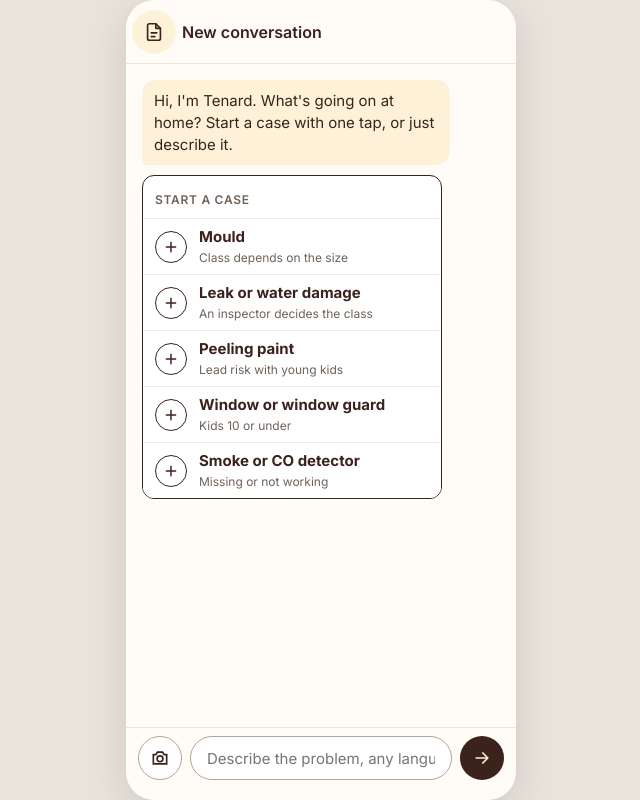
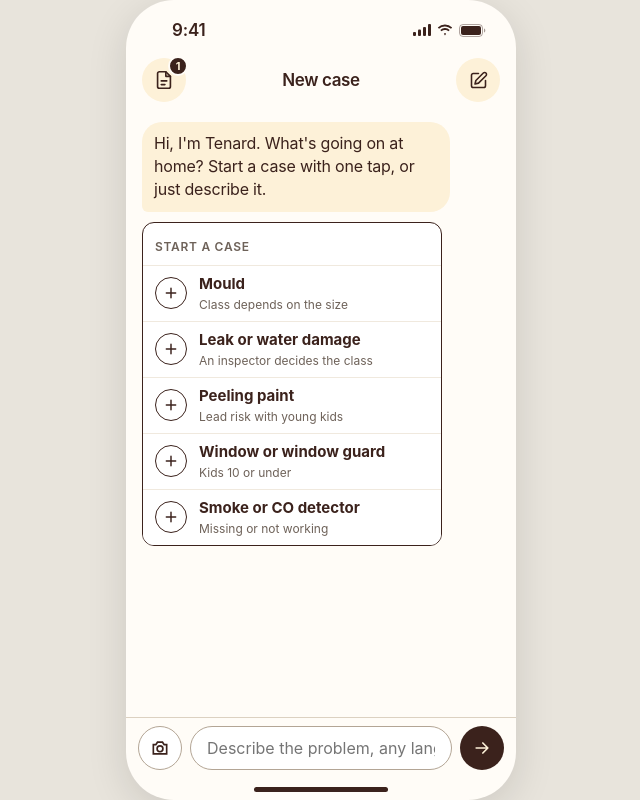
Before and after one commit to hey-niia/tenard, a plain HTML site: page index.html in a window 1280 px wide. Shown: the whole page, without its empty margins (319-959 px from the left). Drawn offline with Linux system fonts and the light colour scheme.

Commit message:
iOS layout: status bar, centered nav with documents button, case card below nav
- Status bar (9:41) and home indicator in the desktop phone frame; hidden on real phones
- Nav bar: documents button with open-case count (opens the cases sheet), centered title, new-case button
- Pinned case card moved below the nav bar
- iOS type sizes, 44pt targets, back button on the case screen, Done on the sheet

Co-Authored-By: Claude Opus 5.5 <noreply@anthropic.com>

```diff
--- a/index.html
+++ b/index.html
@@ -84,7 +84,38 @@
   .progress { height: 6px; background: #EEE6DA; border-radius: 3px; overflow: hidden; }
   .progress div { height: 6px; background: var(--ink); }
   .sr { position: absolute; width: 1px; height: 1px; overflow: hidden; clip: rect(0 0 0 0); }
-  .phone { position: relative; }
+  /* ---------- iOS conventions ---------- */
+  html, body, button, input { font-family: -apple-system, BlinkMacSystemFont, "SF Pro Text", Inter, system-ui, sans-serif; -webkit-font-smoothing: antialiased; }
+  .phone { position: relative; border-radius: 48px; }
+  .statusbar { height: 54px; flex-shrink: 0; display: flex; align-items: center; justify-content: space-between; padding: 6px 30px 0 46px; color: var(--ink); }
+  .statusbar .time { font-size: 17px; font-weight: 600; letter-spacing: -.2px; }
+  .sb-icons { display: flex; align-items: center; gap: 6px; }
+  .homebar { position: absolute; left: 50%; bottom: 8px; transform: translateX(-50%); width: 134px; height: 5px; border-radius: 3px; background: var(--ink); z-index: 8; pointer-events: none; }
+  @media (max-width: 500px) { .statusbar, .homebar { display: none; } .phone { padding-top: env(safe-area-inset-top); border-radius: 0; } }
+  .nav { height: 52px; flex-shrink: 0; display: grid; grid-template-columns: 1fr auto 1fr; align-items: center; padding: 0 16px; }
+  .nav > :first-child { justify-self: start; } .nav > :last-child { justify-self: end; }
+  .navtitle { font-size: 17px; font-weight: 600; letter-spacing: -.4px; text-align: center; }
+  .navbtn { width: 44px; height: 44px; border-radius: 22px; border: 0; background: var(--cream); color: var(--ink); display: flex; align-items: center; justify-content: center; position: relative; }
+  .navbtn .count { position: absolute; top: -2px; right: -2px; min-width: 20px; height: 20px; padding: 0 5px; border-radius: 10px; border: 2px solid var(--bg); background: var(--accent); color: var(--cream); font-size: 11px; font-weight: 700; display: flex; align-items: center; justify-content: center; box-sizing: border-box; }
+  .back { height: 44px; border: 0; background: none; padding: 0 8px 0 0; display: flex; align-items: center; gap: 6px; font-size: 17px; color: var(--ink); }
+  .pin { margin: 2px 16px 0; flex-shrink: 0; display: flex; align-items: center; gap: 12px; min-height: 60px; padding: 10px 12px; border: 1px solid #EBDDBF; border-radius: 16px; background: var(--cream); text-align: left; color: var(--ink); box-shadow: 0 6px 16px -10px rgba(59, 34, 28, .35); position: relative; z-index: 1; margin-bottom: 4px; }
+  .pin .ic { width: 38px; height: 38px; border-radius: 10px; background: var(--accent); color: var(--cream); display: flex; align-items: center; justify-content: center; flex-shrink: 0; }
+  .pin .ic svg { width: 20px; height: 20px; }
+  .pin b { display: block; font-size: 16px; letter-spacing: -.3px; white-space: nowrap; overflow: hidden; text-overflow: ellipsis; }
+  .pin small { display: block; font-size: 13px; color: var(--muted); margin-top: 1px; }
+  .scroll { border-top: 0; }
+  .bot, .user { font-size: 16px; letter-spacing: -.2px; border-radius: 20px; }
+  .bot { border-bottom-left-radius: 6px; } .user { border-bottom-right-radius: 6px; }
+  .chip { min-height: 36px; font-size: 15px; letter-spacing: -.2px; }
+  .input { padding-bottom: 30px; border-top: .5px solid var(--line2); }
+  .input input[type=text] { font-size: 16px; border-radius: 22px; background: #fff; }
+  .phone .foot, .phone .sheet-foot { padding-bottom: 30px; }
+  .primary-btn { height: 50px; border-radius: 14px; font-size: 17px; letter-spacing: -.3px; }
+  .ghost-btn { height: 50px; border-radius: 14px; font-size: 17px; }
+  .sheet-head { display: grid !important; grid-template-columns: 1fr auto 1fr; padding: 0 12px 8px 20px !important; }
+  .sheet-head .done { justify-self: end; height: 44px; border: 0; background: none; font-size: 17px; font-weight: 600; color: var(--ink); padding: 0 8px; }
+  .phone .sheet { border-radius: 38px 38px 0 0; }
+  .phone .handle span { width: 36px; }
   .icon.doc { background: var(--cream); }
   .scrim { position: absolute; inset: 0; border: 0; padding: 0; background: rgba(59, 34, 28, .38); z-index: 5; cursor: default; }
   .sheet { position: absolute; left: 0; right: 0; bottom: 0; height: 86%; z-index: 6; background: var(--bg); border-radius: 28px 28px 0 0; box-shadow: 0 -10px 40px rgba(59, 34, 28, .18); display: flex; flex-direction: column; }
@@ -109,6 +140,8 @@
 
 <script>
 const ICON = {
+  compose: '<svg width="21" height="21" viewBox="0 0 24 24" fill="none" stroke="currentColor" stroke-width="1.8" stroke-linecap="round" stroke-linejoin="round" aria-hidden="true"><path d="M12 4H6a2 2 0 0 0-2 2v12a2 2 0 0 0 2 2h12a2 2 0 0 0 2-2v-6"/><path d="M17.5 3.5a2.1 2.1 0 0 1 3 3L12 15l-4 1 1-4z"/></svg>',
+  back: '<svg width="13" height="22" viewBox="0 0 13 22" fill="none" stroke="currentColor" stroke-width="2.6" stroke-linecap="round" stroke-linejoin="round" aria-hidden="true"><path d="M11 2L2 11l9 9"/></svg>',
   doc: '<svg width="22" height="22" viewBox="0 0 24 24" fill="none" stroke="currentColor" stroke-width="1.8" stroke-linecap="round" stroke-linejoin="round" aria-hidden="true"><path d="M14 3H7a2 2 0 0 0-2 2v14a2 2 0 0 0 2 2h10a2 2 0 0 0 2-2V8z"/><path d="M14 3v5h5M9 13h6M9 17h4"/></svg>',
   menu: '<svg width="22" height="22" viewBox="0 0 24 24" fill="none" stroke="currentColor" stroke-width="2" stroke-linecap="round" aria-hidden="true"><path d="M4 7h16M4 12h16M4 17h16"/></svg>',
   chev: '<svg width="18" height="18" viewBox="0 0 24 24" fill="none" stroke="currentColor" stroke-width="2" stroke-linecap="round" aria-hidden="true"><path d="M9 6l6 6-6 6"/></svg>',
@@ -437,13 +470,18 @@ function msgHTML(x) {
 /* ---------- views ---------- */
 function chatView(conv) {
   const { m, chips, kase } = conv;
-  const header = kase
-    ? `<button class="pill" data-act="case"><span style="min-width:0"><b>${esc(kase.title)}</b><small>Case · ${esc(kase.status)}</small></span>${ICON.chev}</button>`
-    : `<span style="flex:1;font-size:16px;font-weight:600">New conversation</span>`;
+  const pin = kase
+    ? `<button class="pin" data-act="case"><span class="ic">${ICON.doc}</span><span style="flex:1;min-width:0"><b>${esc(kase.title)}</b><small>${esc(kase.status)}</small></span>${ICON.chev}</button>`
+    : '';
   const typing = S.typing ? `<div class="row"><div class="bot"><span class="typing"><i></i><i></i><i></i></span></div></div>` : '';
   const placeholder = S.step === 1 ? 'Where, since when, who you told' : 'Describe the problem, any language';
   return `
-    <div class="bar"><button class="icon doc" aria-label="Your cases" data-act="cases">${ICON.doc}</button>${header}</div>
+    <div class="nav">
+      <button class="navbtn" aria-label="Your cases, ${openCount(kase)} open" data-act="cases">${ICON.doc}<span class="count" aria-hidden="true">${openCount(kase)}</span></button>
+      <span class="navtitle">${kase ? 'Case chat' : 'New case'}</span>
+      <button class="navbtn" aria-label="Start a new case" data-act="new">${ICON.compose}</button>
+    </div>
+    ${pin}
     <div class="scroll" id="scroll">${m.map(msgHTML).join('')}${typing}</div>
     <div class="chips">${S.typing ? '' : chips.map((c, i) => `<button class="chip${c.dark ? ' dark' : ''}" data-chip="${i}">${esc(c.label)}</button>`).join('')}</div>
     <form class="input" id="composer">
@@ -485,7 +523,11 @@ function caseView(kase) {
     </div>` : '';
   const ready = (kase.hasEvidence ? 1 : 0) + (r ? 1 : 0) + (kase.sent ? 1 : 0) + (S.type === 'mould' ? 1 : 0) + (g.filed ? 1 : 0) + (g.violation ? 1 : 0);
   return `
-    <div class="bar2"><button class="icon" aria-label="Back to chat" data-act="chat">${ICON.up}</button><span style="font-size:16px;font-weight:600">Case</span><button class="icon doc" aria-label="All cases" data-act="cases">${ICON.doc}</button></div>
+    <div class="nav">
+      <button class="back" data-act="chat">${ICON.back}Chat</button>
+      <span class="navtitle">Case</span>
+      <button class="navbtn" aria-label="Your cases, ${openCount(kase)} open" data-act="cases">${ICON.doc}<span class="count" aria-hidden="true">${openCount(kase)}</span></button>
+    </div>
     <div class="page">
       <div class="section" style="gap:4px"><h1 style="margin:0;font-size:24px">${esc(kase.title)}</h1><span class="sub" style="font-size:13px">[Address], Apt 4B · started Nov 21</span></div>
       <div class="boxed strong" style="flex-direction:row;justify-content:space-between;align-items:center;padding:12px 14px">
@@ -518,7 +560,7 @@ function sheetView(kase, animate) {
     <button class="scrim${animate ? ' in' : ''}" aria-label="Close cases" data-act="close-sheet"></button>
     <div class="sheet${animate ? ' in' : ''}" role="dialog" aria-modal="true" aria-label="Your cases">
       <button class="handle" aria-label="Close cases" data-act="close-sheet"><span></span></button>
-      <div class="sheet-head"><h2 style="margin:0;font-size:20px">Your cases</h2><button class="icon" aria-label="Close" data-act="close-sheet">${ICON.x}</button></div>
+      <div class="sheet-head"><span></span><h2 class="navtitle" style="margin:0">Your cases</h2><button class="done" data-act="close-sheet">Done</button></div>
       <div class="sheet-body">
         <div class="home"><span style="display:flex;flex-direction:column;gap:2px"><b style="font-size:15px">[Address], Apt 4B, Bronx</b><span class="sub" style="font-size:13px">Rent-stabilized · built 1928 · Home details</span></span>${ICON.chev}</div>
         <span class="eyebrow" style="padding-top:6px">Open</span>
@@ -531,6 +573,13 @@ function sheetView(kase, animate) {
     </div>`;
 }
 
+const STATUS_BAR = `<div class="statusbar" aria-hidden="true"><span class="time">9:41</span><span class="sb-icons">
+  <svg width="18" height="12" viewBox="0 0 18 12"><rect x="0" y="8" width="3" height="4" rx="1" fill="currentColor"/><rect x="5" y="5.5" width="3" height="6.5" rx="1" fill="currentColor"/><rect x="10" y="3" width="3" height="9" rx="1" fill="currentColor"/><rect x="15" y="0" width="3" height="12" rx="1" fill="currentColor"/></svg>
+  <svg width="16" height="12" viewBox="0 0 16 12"><path d="M8 2.4c2.3 0 4.4.9 6 2.4l1.2-1.3A10.4 10.4 0 0 0 8 .6 10.4 10.4 0 0 0 .8 3.5L2 4.8a8.6 8.6 0 0 1 6-2.4zm0 3.5c1.3 0 2.5.5 3.5 1.3l1.2-1.3A7 7 0 0 0 8 4.1 7 7 0 0 0 3.3 5.9l1.2 1.3A5.2 5.2 0 0 1 8 5.9zm0 3.4c.4 0 .8.1 1.1.4L8 11.4 6.9 9.7c.3-.3.7-.4 1.1-.4z" fill="currentColor"/></svg>
+  <svg width="27" height="13" viewBox="0 0 27 13"><rect x=".5" y=".5" width="23" height="12" rx="3.5" fill="none" stroke="currentColor" opacity=".4"/><rect x="2" y="2" width="20" height="9" rx="2" fill="currentColor"/><path d="M25 4.5v4c.8-.3 1.3-1.1 1.3-2s-.5-1.7-1.3-2z" fill="currentColor" opacity=".45"/></svg>
+</span></div>`;
+function openCount(kase) { return 1 + (kase && !kase.diy && !(kase.stage && kase.stage.resolved) ? 1 : 0); }
+
 let lastChips = [];
 let sheetWasOpen = false;
 function render() {
@@ -539,7 +588,7 @@ function render() {
   lastChips = conv.chips;
   const base = S.view === 'case' && conv.kase ? caseView(conv.kase) : chatView(conv);
   const animate = S.sheet && !sheetWasOpen;
-  app.innerHTML = base + (S.sheet ? sheetView(conv.kase, animate) : '');
+  app.innerHTML = STATUS_BAR + base + (S.sheet ? sheetView(conv.kase, animate) : '') + '<div class="homebar" aria-hidden="true"></div>';
   sheetWasOpen = !!S.sheet;
   const sc = document.getElementById('scroll');
   if (sc) sc.scrollTop = sc.scrollHeight;
```
